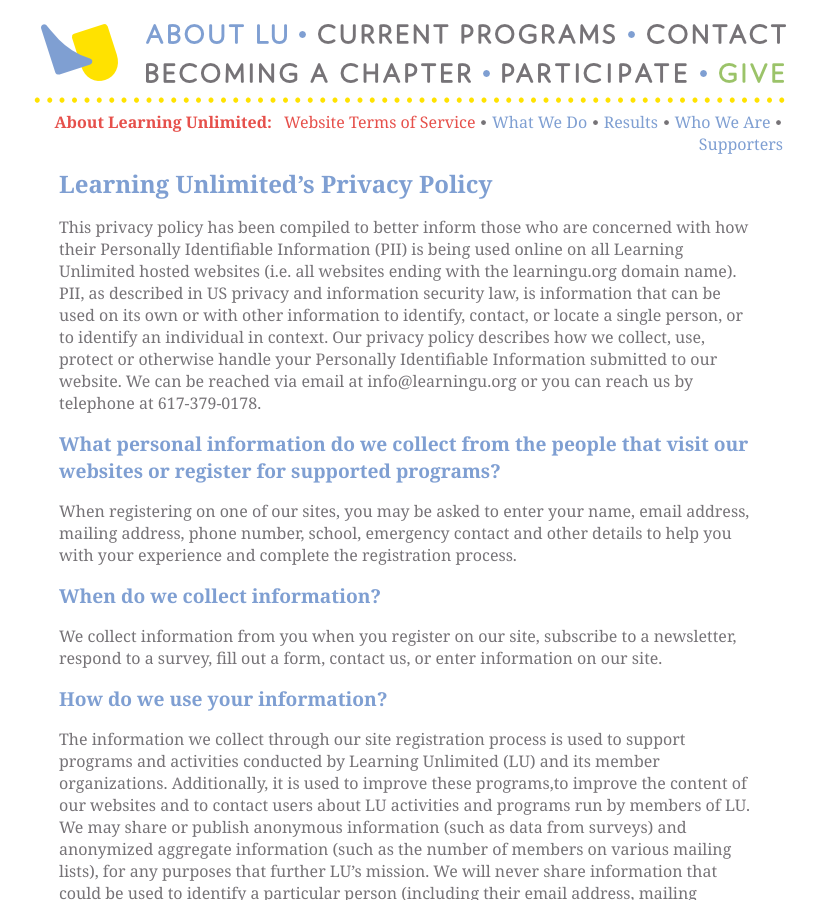
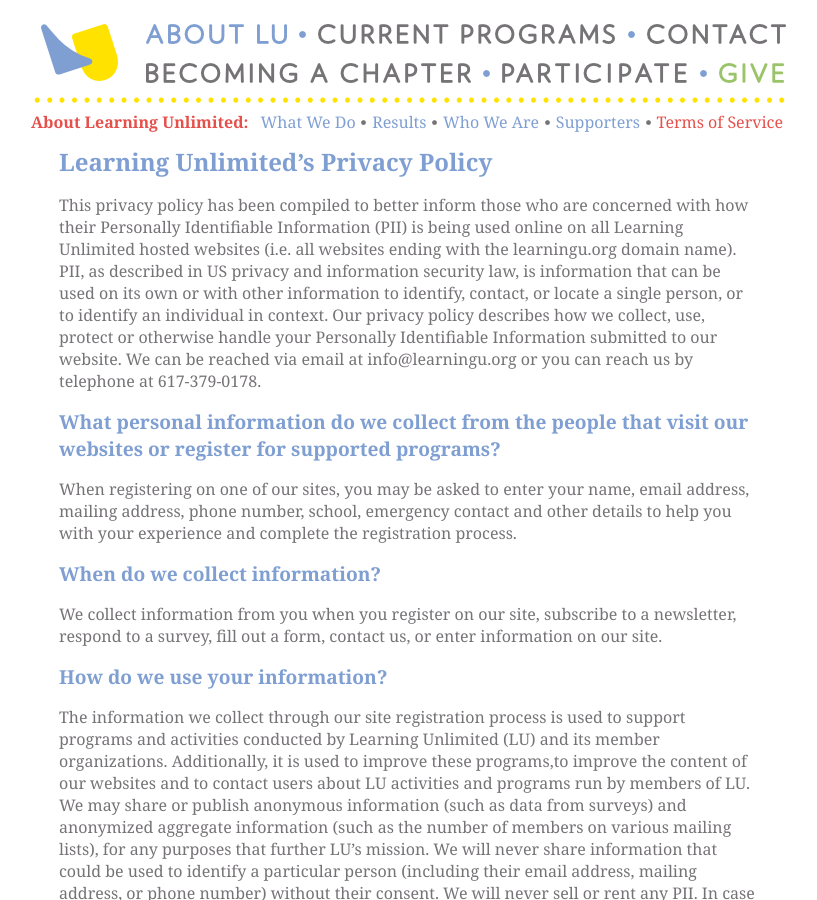
Before and after one commit to learning-unlimited/learning-unlimited.github.io, a Jekyll site: the page built from _about/tos.md, in a window 1280 px wide and 900 px high. Shown: the whole window, without its empty margins (223-1040 px from the left). Built offline with Jekyll 4.4.1, drawn with Linux system fonts in a browser that asks for light colours.

Commit message:
changed page order for display and shortened name

```diff
--- a/_about/tos.md
+++ b/_about/tos.md
@@ -1,7 +1,7 @@
 ---
 layout: default
-title: Website Terms of Service
-seq: 10
+title: Terms of Service
+seq: 90
 ---
 
 # Learning Unlimited's Privacy Policy
```
